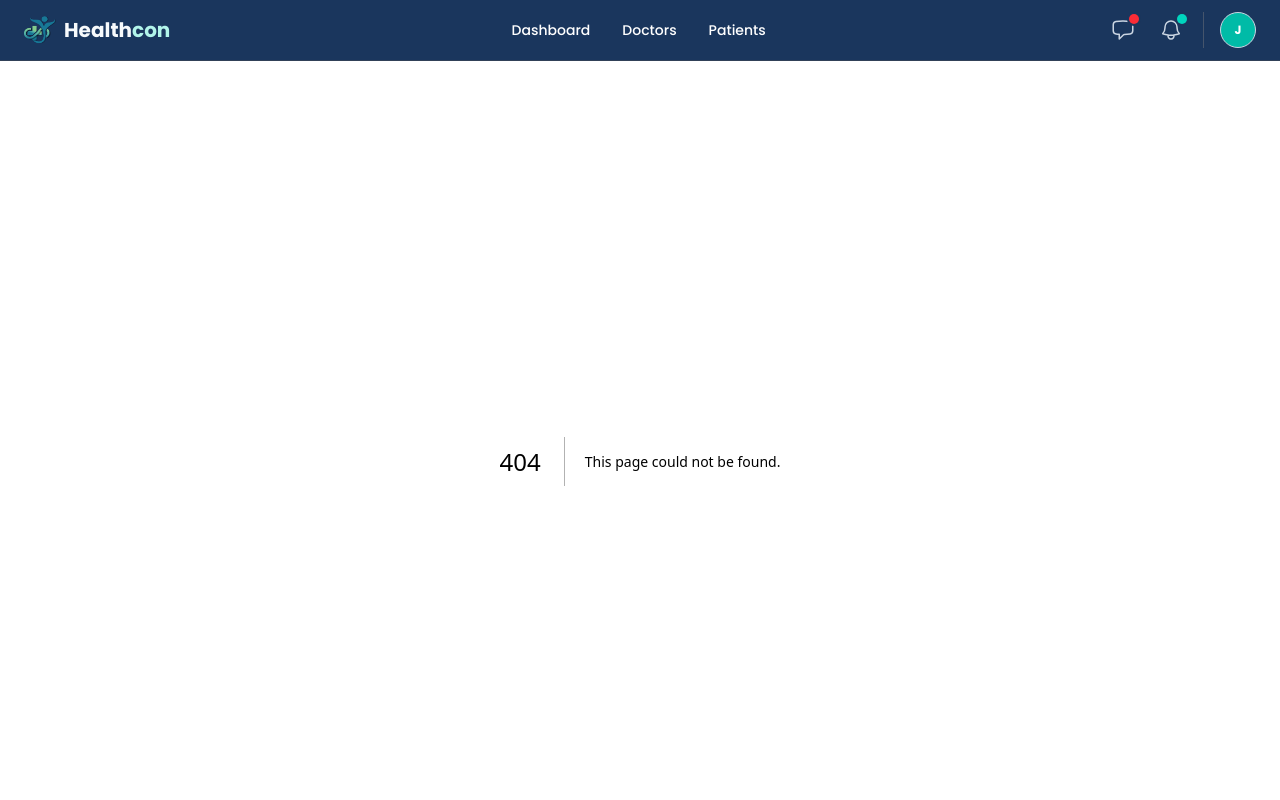
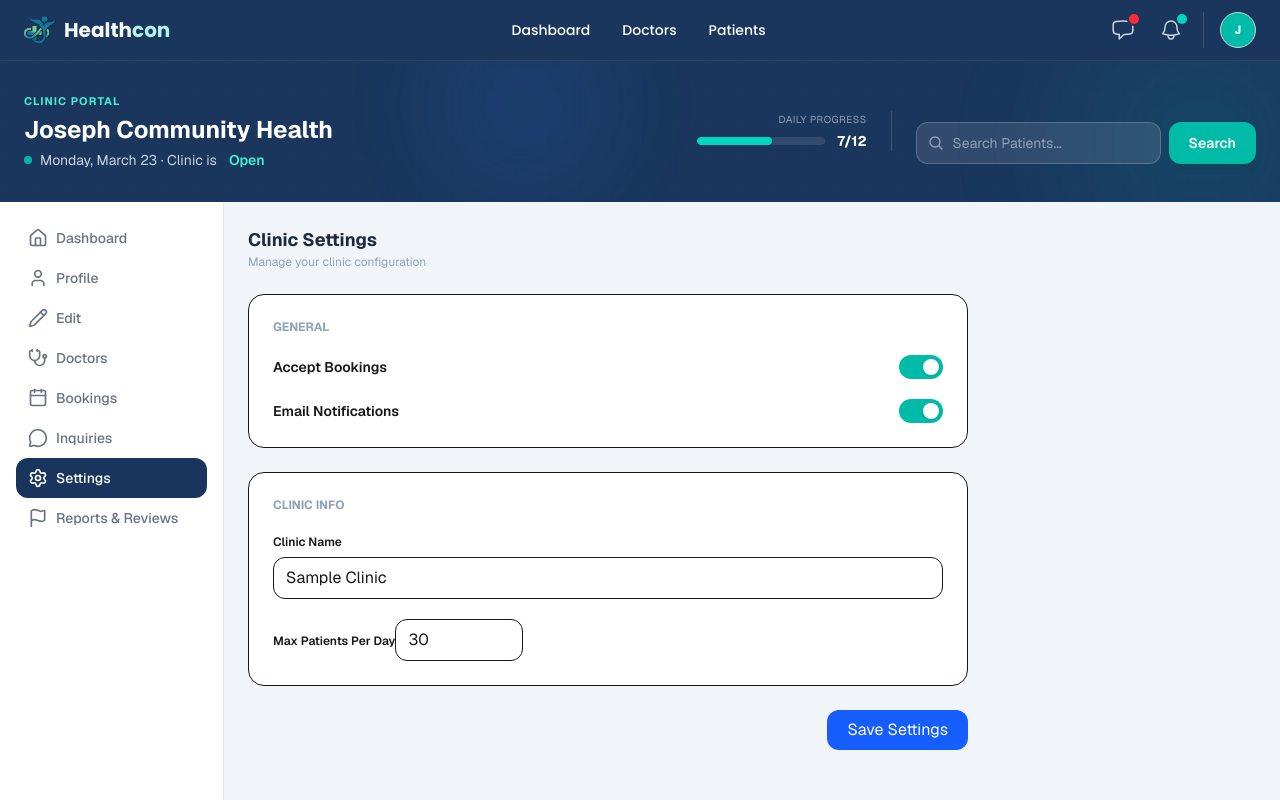
Before and after one commit to Crsrll/healthcon, a Next.js app: page /clinic/settings in a window 1280 px wide. Before the commit this address had no page. Shown: the top 800 px of the page. Built offline with nearby package versions, Linux system fonts and the light colour scheme.

Commit message:
added more buttons in clinic

```diff
--- a/app/(admin)/admin/bookings/page.js
+++ b/app/(admin)/admin/bookings/page.js
@@ -40,7 +40,7 @@ export default function BookingsPage() {
       </div>
 
       {/* Summary cards */}
-      <div className="grid grid-cols-2 sm:grid-cols-4 gap-4">
+      <div className="grid grid-cols-2 lg:grid-cols-4 gap-4">
         {[
           { label:"Pending",   count: counts.Pending,   color:"text-amber-600", bg:"bg-amber-50"  },
           { label:"Confirmed", count: counts.Confirmed, color:"text-blue-600",  bg:"bg-blue-50"   },
--- a/app/(admin)/layout.js
+++ b/app/(admin)/layout.js
@@ -9,7 +9,7 @@ const buttons = [
   { label: "Clinics", href:"/admin/clinics", icon: <Building2 size={20} /> },
   { label: "Doctors",   href: "/admin/doctors",   icon: <Stethoscope size={20} /> },
   { label: "Users",      href: "/admin/users",      icon: <Users size={20} /> },
-  { label: "Booking",   href: "/admin/bookings",   icon: <Calendar size={20} /> },
+  { label: "Bookings",   href: "/admin/bookings",   icon: <Calendar size={20} /> },
   { label: "System Settings", href: "/admin/system-settings", icon: <Settings size={20} /> },
   { label: "Reports & Flagged", href: "/admin/reports-flagged", icon: <Flag size={20} /> }
 ];
--- /dev/null
+++ b/app/(clinic)/clinic/reports-reviews/page.js
@@ -0,0 +1,78 @@
+"use client";
+import { useState } from "react";
+
+const REPORTS = [
+  {
+    id: 1,
+    patient: "John Doe",
+    issue: "Doctor was late",
+    date: "Mar 20",
+    severity: "medium",
+  },
+];
+
+const REVIEWS = [
+  {
+    id: 1,
+    patient: "Jane Smith",
+    rating: 4,
+    comment: "Good service but waiting time was long",
+    date: "Mar 19",
+  },
+];
+
+export default function ClinicReportsPage() {
+  const [tab, setTab] = useState("Reports");
+
+  return (
+    <main className="p-6 space-y-6">
+      <div>
+        <h2 className="text-lg font-bold">Reports & Reviews</h2>
+        <p className="text-xs text-slate-400">
+          Feedback and issues for your clinic
+        </p>
+      </div>
+
+      {/* Tabs */}
+      <div className="flex bg-slate-100 p-1 rounded-xl w-fit">
+        {["Reports", "Reviews"].map((t) => (
+          <button
+            key={t}
+            onClick={() => setTab(t)}
+            className={`px-3 py-1 text-xs rounded-lg
+              ${tab === t ? "bg-white shadow" : "text-slate-400"}`}
+          >
+            {t}
+          </button>
+        ))}
+      </div>
+
+      {/* Reports */}
+      {tab === "Reports" && (
+        <section className="bg-white p-6 rounded-2xl border">
+          {REPORTS.map((r) => (
+            <div key={r.id} className="border-b py-3">
+              <p className="font-semibold">{r.patient}</p>
+              <p className="text-sm text-slate-500">{r.issue}</p>
+              <p className="text-xs text-slate-400">{r.date}</p>
+            </div>
+          ))}
+        </section>
+      )}
+
+      {/* Reviews */}
+      {tab === "Reviews" && (
+        <section className="bg-white p-6 rounded-2xl border">
+          {REVIEWS.map((r) => (
+            <div key={r.id} className="border-b py-3">
+              <p className="font-semibold">{r.patient}</p>
+              <p className="text-sm">⭐ {r.rating}/5</p>
+              <p className="text-sm text-slate-500">{r.comment}</p>
+              <p className="text-xs text-slate-400">{r.date}</p>
+            </div>
+          ))}
+        </section>
+      )}
+    </main>
+  );
+}
--- /dev/null
+++ b/app/(clinic)/clinic/settings/page.js
@@ -0,0 +1,84 @@
+"use client";
+import { useState } from "react";
+
+export default function ClinicSettingsPage() {
+  const [acceptBookings, setAcceptBookings] = useState(true);
+  const [emailNotifs, setEmailNotifs] = useState(true);
+  const [maxPatients, setMaxPatients] = useState("30");
+  const [clinicName, setClinicName] = useState("Sample Clinic");
+
+  function Toggle({ value, onChange }) {
+    return (
+      <button
+        onClick={() => onChange(!value)}
+        className={`w-11 h-6 rounded-full relative transition-colors
+        ${value ? "bg-teal-500" : "bg-slate-200"}`}
+      >
+        <div
+          className={`absolute top-1 w-4 h-4 bg-white rounded-full shadow transition-all
+          ${value ? "left-6" : "left-1"}`}
+        />
+      </button>
+    );
+  }
+
+  return (
+    <main className="p-6 space-y-6 max-w-3xl">
+      <div>
+        <h2 className="text-lg font-bold text-slate-800">Clinic Settings</h2>
+        <p className="text-xs text-slate-400">Manage your clinic configuration</p>
+      </div>
+
+      {/* General */}
+      <section className="bg-white p-6 rounded-2xl border space-y-5">
+        <h3 className="text-xs font-bold text-slate-400 uppercase">
+          General
+        </h3>
+
+        <div className="flex justify-between items-center">
+          <p className="text-sm font-semibold">Accept Bookings</p>
+          <Toggle value={acceptBookings} onChange={setAcceptBookings} />
+        </div>
+
+        <div className="flex justify-between items-center">
+          <p className="text-sm font-semibold">Email Notifications</p>
+          <Toggle value={emailNotifs} onChange={setEmailNotifs} />
+        </div>
+      </section>
+
+      {/* Clinic Info */}
+      <section className="bg-white p-6 rounded-2xl border space-y-4">
+        <h3 className="text-xs font-bold text-slate-400 uppercase">
+          Clinic Info
+        </h3>
+
+        <div>
+          <label className="text-xs font-semibold">Clinic Name</label>
+          <input
+            value={clinicName}
+            onChange={(e) => setClinicName(e.target.value)}
+            className="border rounded-xl px-3 py-2 w-full mt-1"
+          />
+        </div>
+
+        <div>
+          <label className="text-xs font-semibold">
+            Max Patients Per Day
+          </label>
+          <input
+            type="number"
+            value={maxPatients}
+            onChange={(e) => setMaxPatients(e.target.value)}
+            className="border rounded-xl px-3 py-2 w-32 mt-1"
+          />
+        </div>
+      </section>
+
+      <div className="flex justify-end">
+        <button className="bg-blue-600 text-white px-5 py-2 rounded-xl">
+          Save Settings
+        </button>
+      </div>
+    </main>
+  );
+}
--- a/app/(clinic)/layout.js
+++ b/app/(clinic)/layout.js
@@ -1,5 +1,5 @@
 "use client";
-import { Home, Pencil, User, Calendar, MessageCircle , Stethoscope} from "lucide-react";
+import { Home, Pencil, User, Calendar, MessageCircle , Stethoscope, Settings, Flag} from "lucide-react";
 import Sidebar from "@/components/dashboard/Sidebar";
 import Navbar from "@/components/layout/Navbar";
 import {useState} from "react";
@@ -9,8 +9,11 @@ const buttons = [
   { label: "Profile",   href:"/clinic/profile",   icon: <User size={20} /> },
   { label: "Edit",      href: "/clinic/edit",      icon: <Pencil size={20} /> },
   { label: "Doctors",   href: "/clinic/doctors",   icon: <Stethoscope size={20} /> },
-  { label: "Booking",   href: "/clinic/bookings",   icon: <Calendar size={20} /> },
+  { label: "Bookings",   href: "/clinic/bookings",   icon: <Calendar size={20} /> },
   { label: "Inquiries", href: "/clinic/inquiries",  icon: <MessageCircle size={20} /> },
+  { label: "Settings", href: "/clinic/settings", icon: <Settings size={20} /> },
+  { label: "Reports & Reviews", href: "/clinic/reports-reviews", icon: <Flag size={20} /> }
+
 ];
 
 export default function ClinicLayout({ children }) {
```
